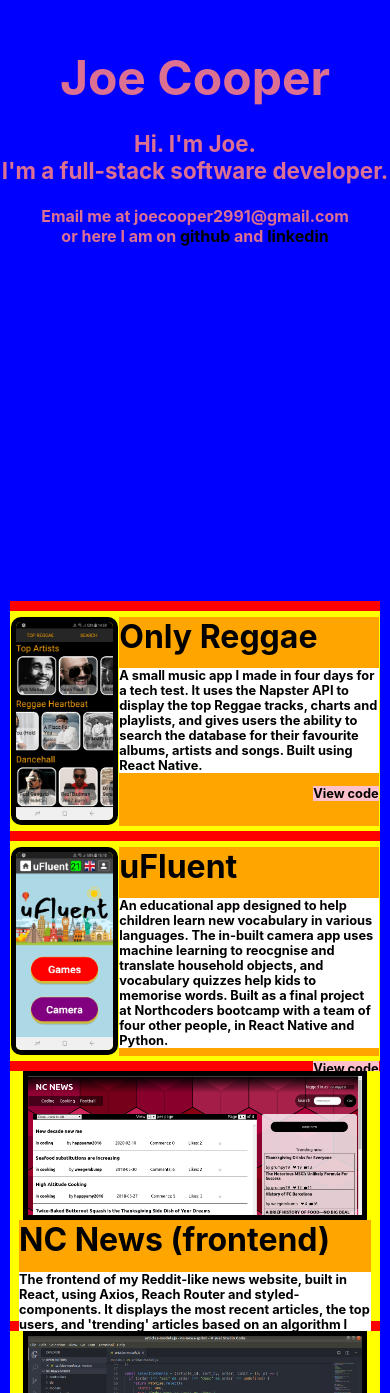
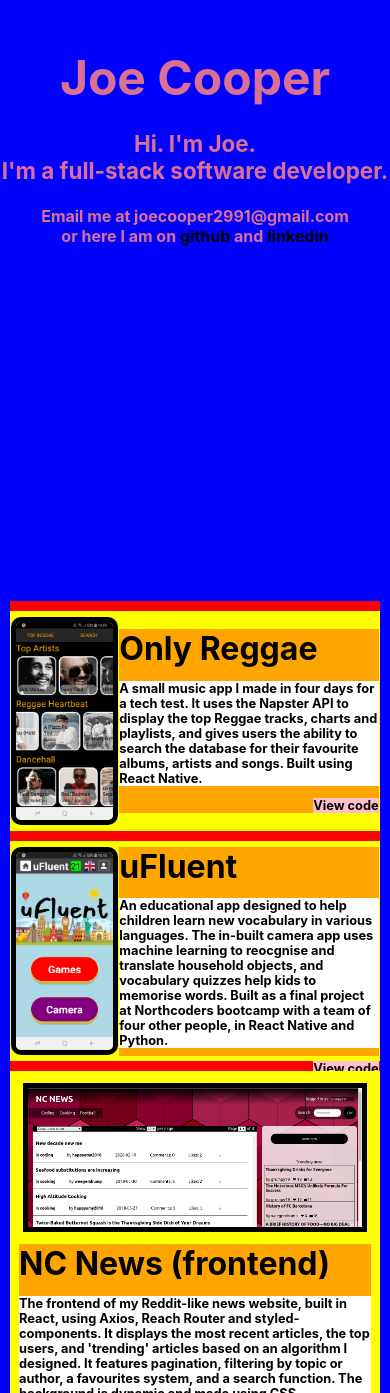
Before and after one commit to joecooper1/pf, a React (Create React App) app: page / in a window 390 px wide. Shown: the part 175-1568 px from the top of the page. Built offline with nearby package versions, Linux system fonts and the light colour scheme.

Commit message:
change styling for small screens

```diff
--- a/src/styles/Projects.js
+++ b/src/styles/Projects.js
@@ -36,7 +36,7 @@ export const ProjectStyle = styled.div`
         : `220px`
       : props.width > 1024
       ? `${props.width * 0.4}px`
-      : `250px`;
+      : `370px`;
   }};
   background-color: ${(props) => {
     return props.width > 1024 ? "green" : `yellow`;
@@ -90,7 +90,7 @@ export const Info = styled.div`
       ? "90%"
       : "95%";
   }};
-  height: ${(props) => {
+  max-height: ${(props) => {
     return props.type === "vertical" ? "95%" : "50%";
   }};
   display: flex;
```
